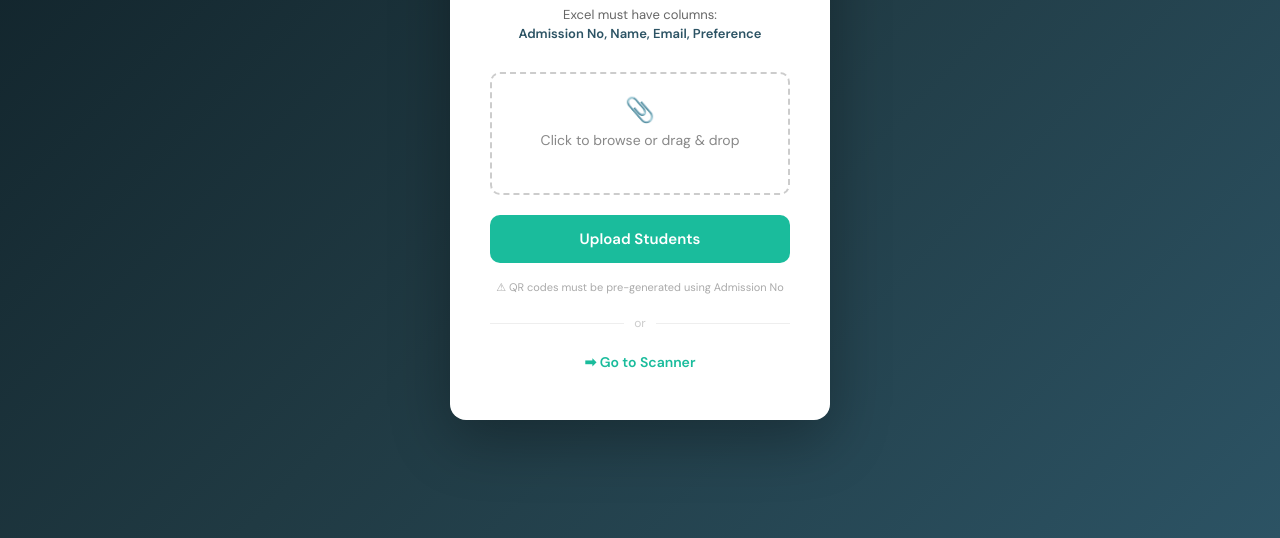
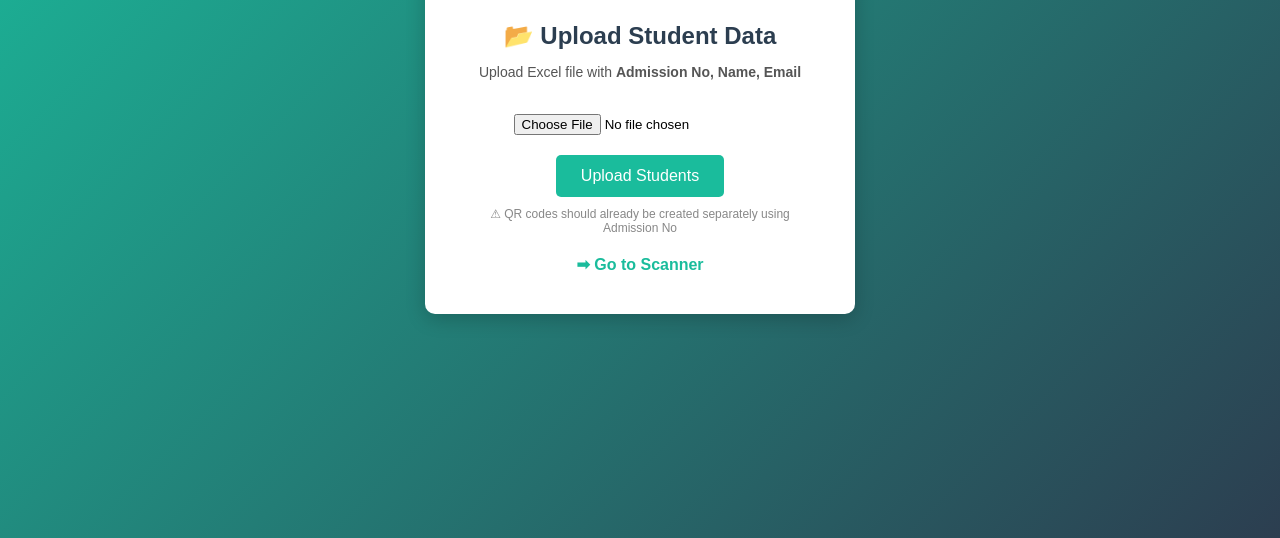
Before and after one commit to bishal017/attendance-system, a website: page views/index.html in a window 1280 px wide. Shown: the part 262-800 px from the top of the page. Drawn offline with Linux system fonts and the light colour scheme.

Commit message:
Update index.html

```diff
--- a/views/index.html
+++ b/views/index.html
@@ -1,18 +1,14 @@
 <!DOCTYPE html>
-<html lang="en">
+<html>
 <head>
-  <meta charset="UTF-8" />
-  <meta name="viewport" content="width=device-width, initial-scale=1.0"/>
   <title>Upload Students</title>
-  <link href="https://fonts.googleapis.com/css2?family=DM+Sans:wght@400;600&display=swap" rel="stylesheet"/>
 
   <style>
-    *, *::before, *::after { box-sizing: border-box; margin: 0; padding: 0; }
-
     body {
-      font-family: 'DM Sans', sans-serif;
-      background: linear-gradient(135deg, #0f2027, #203a43, #2c5364);
-      min-height: 100vh;
+      margin: 0;
+      font-family: Arial;
+      background: linear-gradient(135deg, #1abc9c, #2c3e50);
+      height: 100vh;
       display: flex;
       justify-content: center;
       align-items: center;
@@ -20,142 +16,80 @@
 
     .card {
       background: white;
-      padding: 48px 40px;
-      border-radius: 16px;
+      padding: 40px;
+      border-radius: 10px;
       text-align: center;
-      width: 380px;
-      box-shadow: 0 20px 60px rgba(0,0,0,0.3);
+      width: 350px;
+      box-shadow: 0px 5px 20px rgba(0,0,0,0.2);
     }
 
-    .icon { font-size: 40px; margin-bottom: 12px; }
-
     h2 {
-      font-size: 22px;
-      font-weight: 600;
-      color: #1a1a2e;
-      margin-bottom: 8px;
+      margin-bottom: 10px;
+      color: #2c3e50;
     }
 
-    .subtitle {
-      font-size: 13px;
-      color: #666;
-      margin-bottom: 28px;
-      line-height: 1.5;
+    p {
+      font-size: 14px;
+      color: #555;
     }
 
-    .subtitle b { color: #2c5364; }
-
-    .file-area {
-      border: 2px dashed #ccc;
-      border-radius: 10px;
-      padding: 20px;
-      cursor: pointer;
-      transition: border-color 0.2s, background 0.2s;
-      margin-bottom: 20px;
-      position: relative;
+    input[type="file"] {
+      margin: 20px 0;
     }
 
-    .file-area:hover { border-color: #1abc9c; background: #f0fdf9; }
-
-    .file-area input[type="file"] {
-      position: absolute;
-      inset: 0;
-      opacity: 0;
-      cursor: pointer;
-      width: 100%;
-      height: 100%;
-    }
-
-    .file-area-text { font-size: 14px; color: #888; pointer-events: none; }
-    .file-area-text span { display: block; font-size: 24px; margin-bottom: 6px; }
-
-    #fileName {
-      font-size: 13px;
-      color: #1abc9c;
-      font-weight: 600;
-      margin-top: 6px;
-      min-height: 18px;
-    }
-
-    button[type="submit"] {
-      width: 100%;
-      padding: 14px;
+    button {
+      padding: 12px 25px;
       background: #1abc9c;
       border: none;
       color: white;
-      font-size: 15px;
-      font-weight: 600;
+      font-size: 16px;
       cursor: pointer;
-      border-radius: 10px;
-      transition: background 0.2s, transform 0.1s;
-      font-family: inherit;
+      border-radius: 5px;
     }
 
-    button[type="submit"]:hover { background: #16a085; transform: translateY(-1px); }
-    button[type="submit"]:active { transform: translateY(0); }
-
-    .divider {
-      display: flex;
-      align-items: center;
-      gap: 10px;
-      margin: 20px 0;
-      color: #ccc;
-      font-size: 12px;
-    }
-    .divider::before, .divider::after {
-      content: '';
-      flex: 1;
-      height: 1px;
-      background: #eee;
+    button:hover {
+      background: #16a085;
     }
 
     .link {
-      display: inline-block;
+      margin-top: 20px;
+      display: block;
       color: #1abc9c;
       text-decoration: none;
-      font-weight: 600;
-      font-size: 14px;
-      transition: color 0.2s;
+      font-weight: bold;
     }
-    .link:hover { color: #16a085; text-decoration: underline; }
+
+    .link:hover {
+      text-decoration: underline;
+    }
 
     .note {
-      font-size: 11px;
-      color: #aaa;
-      margin-top: 16px;
-      line-height: 1.5;
+      font-size: 12px;
+      color: #888;
+      margin-top: 10px;
     }
   </style>
 </head>
 
 <body>
+
 <div class="card">
-  <div class="icon">📂</div>
-  <h2>Upload Student Data</h2>
-  <p class="subtitle">
-    Excel must have columns:<br>
-    <b>Admission No, Name, Email, Preference</b>
-  </p>
+  <h2>📂 Upload Student Data</h2>
+
+  <p>Upload Excel file with <b>Admission No, Name, Email</b></p>
 
   <form action="/upload" method="post" enctype="multipart/form-data">
-    <div class="file-area">
-      <input type="file" name="file" accept=".xlsx,.xls" required
-             onchange="document.getElementById('fileName').innerText = this.files[0]?.name || ''"/>
-      <div class="file-area-text">
-        <span>📎</span>
-        Click to browse or drag & drop
-      </div>
-      <div id="fileName"></div>
-    </div>
-
+    <input type="file" name="file" required>
+    <br>
     <button type="submit">Upload Students</button>
   </form>
 
-  <p class="note">⚠ QR codes must be pre-generated using Admission No</p>
-
-  <div class="divider">or</div>
+  <div class="note">
+    ⚠ QR codes should already be created separately using Admission No
+  </div>
 
   <a href="/scan" class="link">➡ Go to Scanner</a>
 </div>
+
 </body>
 </html>
```
